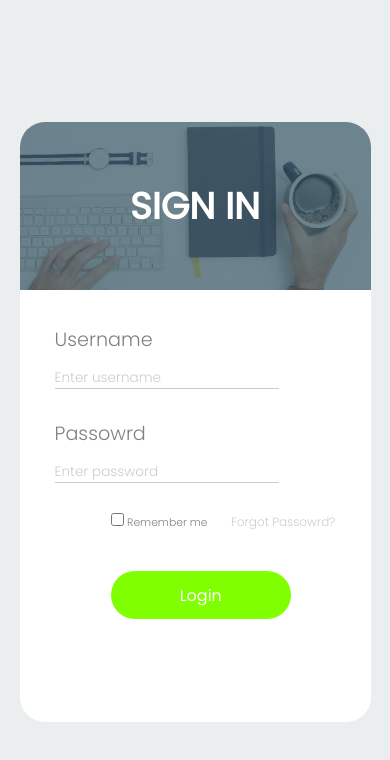
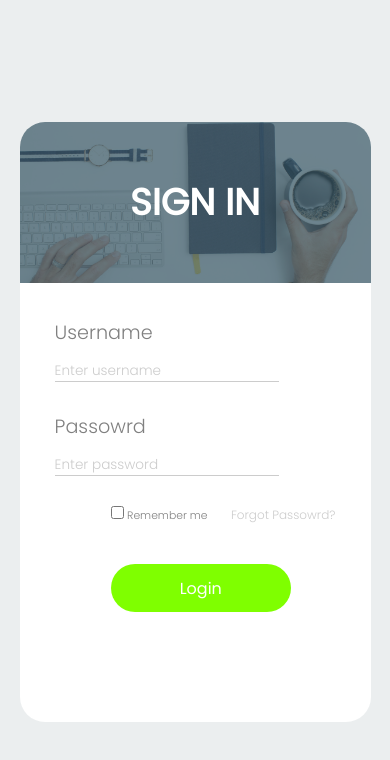
Before and after one commit to Daviddsn/tela-de-login, a plain HTML site: page index.html in a window 390 px wide. Drawn offline with Linux system fonts and the light colour scheme.

Commit message:
ajuste do padding 02

```diff
--- a/style.css
+++ b/style.css
@@ -148,7 +148,7 @@ a:hover{
         font-size: 0.75em;
     }
     header{
-    	padding: 3%;
+    	padding: 2%;
     }
 
 }
```
